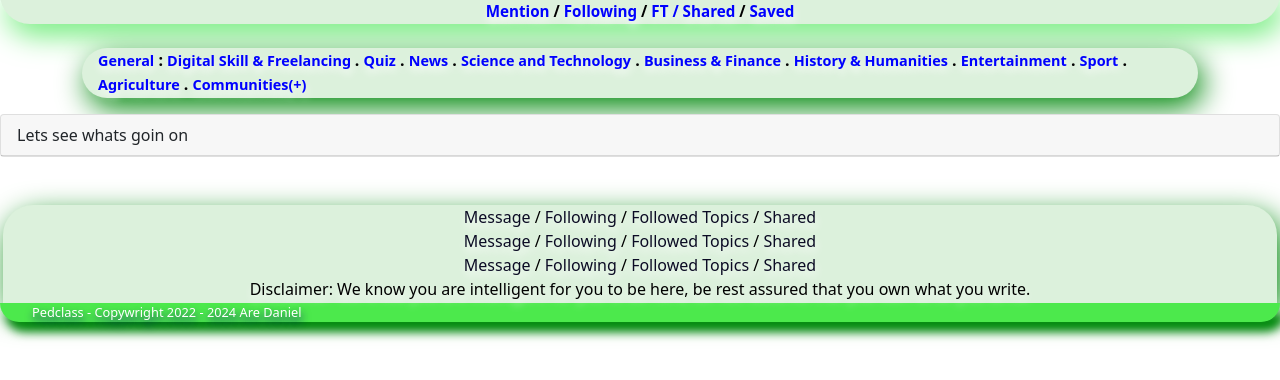
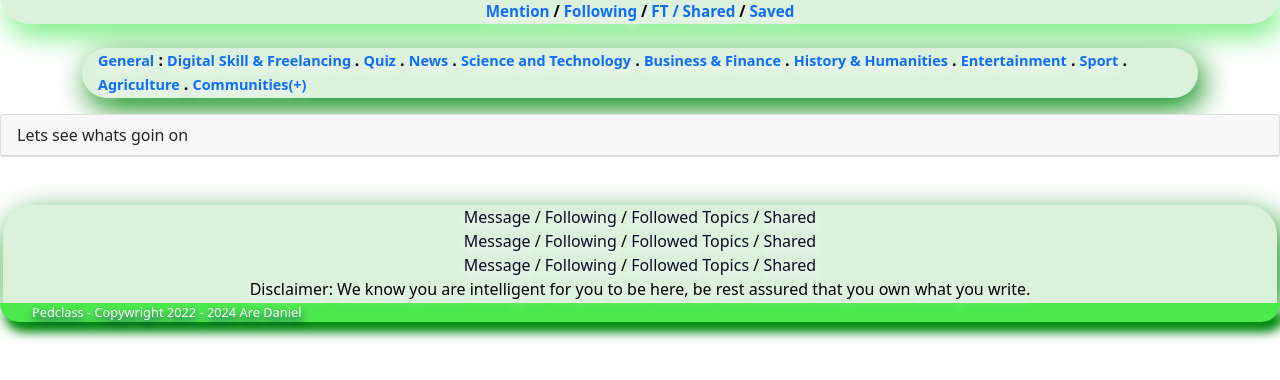
Before and after one commit to Iamdannyfc/Pedol, a Flask app: page /all/ in a window 1280 px wide. Shown: the part 48-428 px from the top of the page. Run offline with Flask 2, Linux system fonts and the light colour scheme; the visitor is signed in with stand-in values (Sample User, id 1); data comes from the database, SQL or seed files in the repository; both versions use the stored data as it was after the commit; data that the repository does not hold is empty; some libraries are stand-ins or nearby versions.

Commit message:
legacy code when i started learning BE

```diff
--- a/website/__init__.py
+++ b/website/__init__.py
@@ -5,6 +5,7 @@ from os import path
 from flask_login import LoginManager
 from flask_ckeditor import CKEditor
 import datetime
+from werkzeug.security import generate_password_hash
 
 db = SQLAlchemy()
 ckeditor = CKEditor()
--- a/website/static/style.css
+++ b/website/static/style.css
@@ -1,5 +1,6 @@
 body a:link {
   text-decoration: none;
+  color: #0d6efd;
 }
 
 /* Desktop view */
@@ -94,7 +95,7 @@ a .nav-link .user {
 
 .profilenav a:link {
   text-decoration: none;
-  color: blue;
+  color: #0d6efd;
 }
 .profilenav a:visited {
   color: rgb(11, 11, 36);
@@ -136,7 +137,7 @@ a .nav-link .user {
 }
 .trendingnav a:link {
   text-decoration: none;
-  color: blue;
+  color: #0d6efd;
   font-size: 0.9rem;
 }
 .trendingnav a:visited {
@@ -230,7 +231,7 @@ td {
 }
 .trendingtopic a:link {
   text-decoration: none;
-  color: blue;
+  color: #0d6efd;
 }
 .trendingtopic a:visited {
   color: rgb(9, 9, 102);
--- a/website/views.py
+++ b/website/views.py
@@ -1,3 +1,4 @@
+from unicodedata import category
 from slugify import slugify
 import string
 import bbcode
@@ -37,8 +38,29 @@ ROWS_PER_PAGE = ROWS_PER_PAGE
 bbcode = bbcode.render_html
 
 
+def create_category():
+    mod = 0
+    categories = [
+        "news",
+        "general",
+        "digital",
+        "science",
+        "business",
+        "humanities",
+        "entertainment",
+        "sport",
+        "agriculture",
+    ]
+    for category in categories:
+        db.session.add(Postcategory(name=category, mod=mod))
+        db.session.commit()
+
+
 @views.route("/")
 def home():
+    category = Postcategory.query.all()
+    if not category:
+        create_category()
     posts = (
         Trending.query.filter(Trending.date_to_publish <= datetime.datetime.now())
         .order_by(Trending.date_to_publish.desc())
```
Also changed, not shown: website/database.db.
